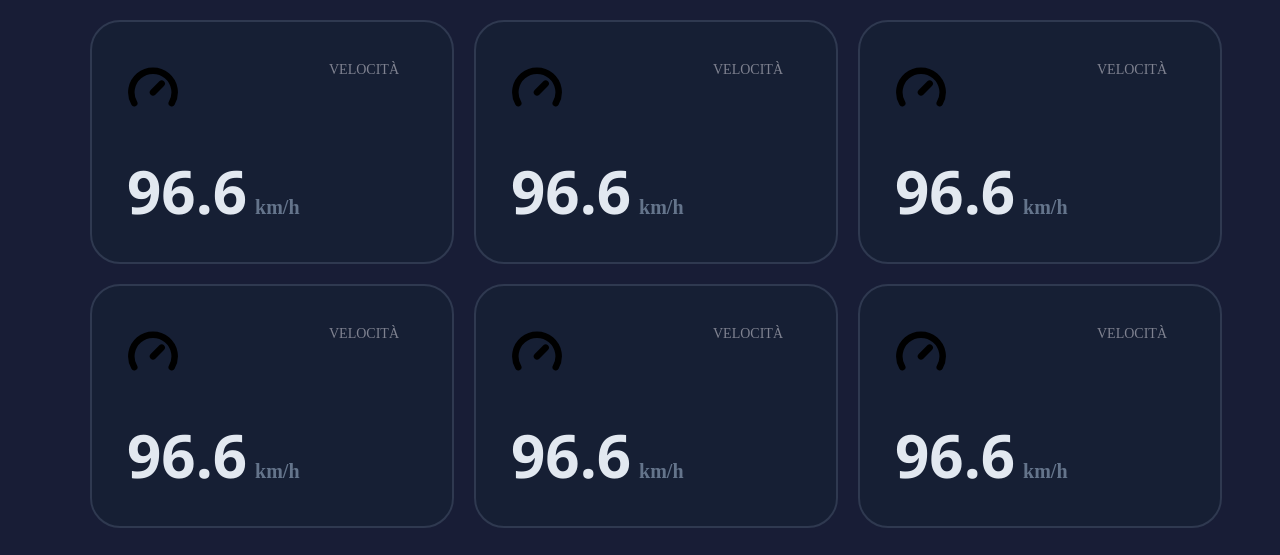
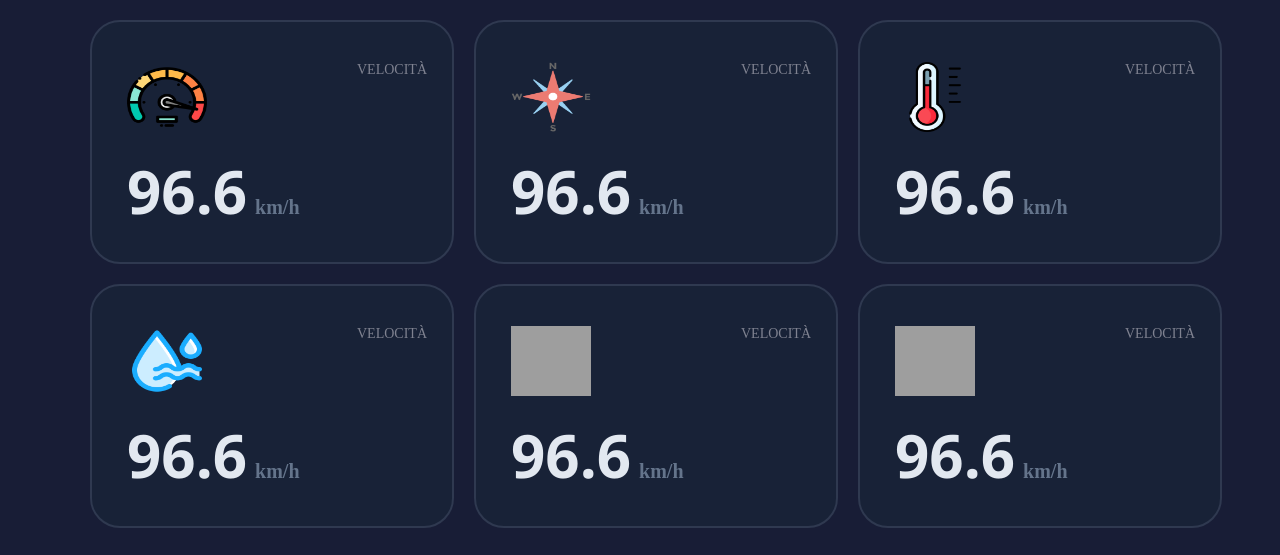
Before and after one commit to Ciro182003/TecWeb, a Flask app: page / in a window 1280 px wide. Shown: the part 245-800 px from the top of the page. Run offline with Flask 3, Linux system fonts and the light colour scheme; grey boxes are pictures that could not be loaded.

Commit message:
aggiunta icone per alcune categorie di card come velcità, direzione, temperatura, umidità

```diff
--- a/app/static/CSS/style.css
+++ b/app/static/CSS/style.css
@@ -86,7 +86,7 @@ header {
 
 .card {
 
-    background-color: #161F34;
+    background-color: #182237;
     border: 2px solid #2F3950; /* colore bordo card*/
     border-radius: 30px; /*arrotondamento degli angoli*/
     width: 320px;
@@ -104,7 +104,7 @@ header {
 }
 
 .card:hover {
-    border-color: #3c81f6;
+    border-color: #111E37;
     transform: scale(1.05); /* ingrandisce la card dello 0.5 % */
     box-shadow: 0 10px 20px rgba(0, 0, 0, 0.4); /*profondità aggiunta alla card*/
 }
@@ -119,17 +119,12 @@ header {
     gap: 150px;
 }
 
+
 /*icona*/
-icona-svg {
+.icona-svg {
 
-    width: 30px !important;          /* Ingrandita significativamente */
-    height: 30px !important;         /* Mantieni proporzioni */
-    display: block;       /* Importante per i margini */
-
-   position: relative;
-   top: 20px;
-   left: 20px;
-
+    width: 80px !important;
+    height: 70px !important;
 
 }
 
--- a/app/templates/index.html
+++ b/app/templates/index.html
@@ -32,7 +32,10 @@
         <div class="card">
 
             <div class="rigaSuperiore">
-                <img src="{{ url_for('static', filename='img/gauge.svg') }}" class="icona-svg" alt="Velocità">
+                <div class="sfondoDietroIcona">
+                    <img src="{{ url_for('static', filename='img/iconaTachimetro.png') }}" class="icona-svg"
+                        alt="Velocità">
+                </div>
                 <span class="nomeRiquadro">VELOCITÀ</span>
             </div>
             <div class="valore-centrale">
@@ -46,7 +49,7 @@
         <div class="card">
 
             <div class="rigaSuperiore">
-                <img src="{{ url_for('static', filename='img/gauge.svg') }}" class="icona-svg" alt="Velocità">
+                <img src="{{ url_for('static', filename='img/direzione.png') }}" class="icona-svg" alt="Velocità">
                 <span class="nomeRiquadro">VELOCITÀ</span>
             </div>
             <div class="valore-centrale">
@@ -58,7 +61,7 @@
         <div class="card">
 
             <div class="rigaSuperiore">
-                <img src="{{ url_for('static', filename='img/gauge.svg') }}" class="icona-svg" alt="Velocità">
+                <img src="{{ url_for('static', filename='img/temperatura.png') }}" class="icona-svg" alt="Velocità">
                 <span class="nomeRiquadro">VELOCITÀ</span>
             </div>
             <div class="valore-centrale">
@@ -71,7 +74,7 @@
         <div class="card">
 
             <div class="rigaSuperiore">
-                <img src="{{ url_for('static', filename='img/gauge.svg') }}" class="icona-svg" alt="Velocità">
+                <img src="{{ url_for('static', filename='img/umidita.png') }}" class="icona-svg" alt="Velocità">
                 <span class="nomeRiquadro">VELOCITÀ</span>
             </div>
             <div class="valore-centrale">
```
Also changed, not shown: app/static/img/direzione.png (added), app/static/img/gauge.svg (deleted), app/static/img/iconaTachimetro.png (added), app/static/img/temperatura.png (added), app/static/img/umidita.png (added).
